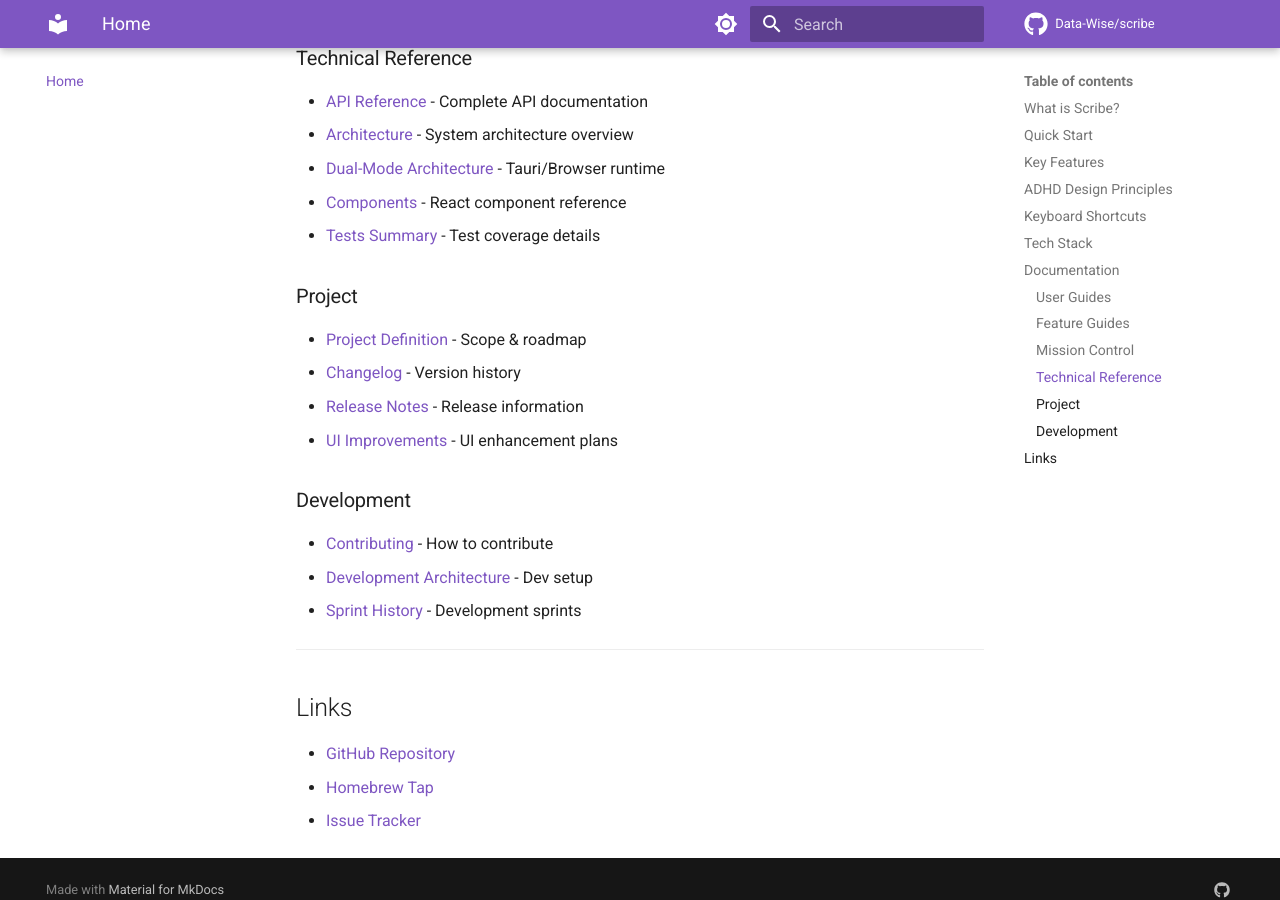
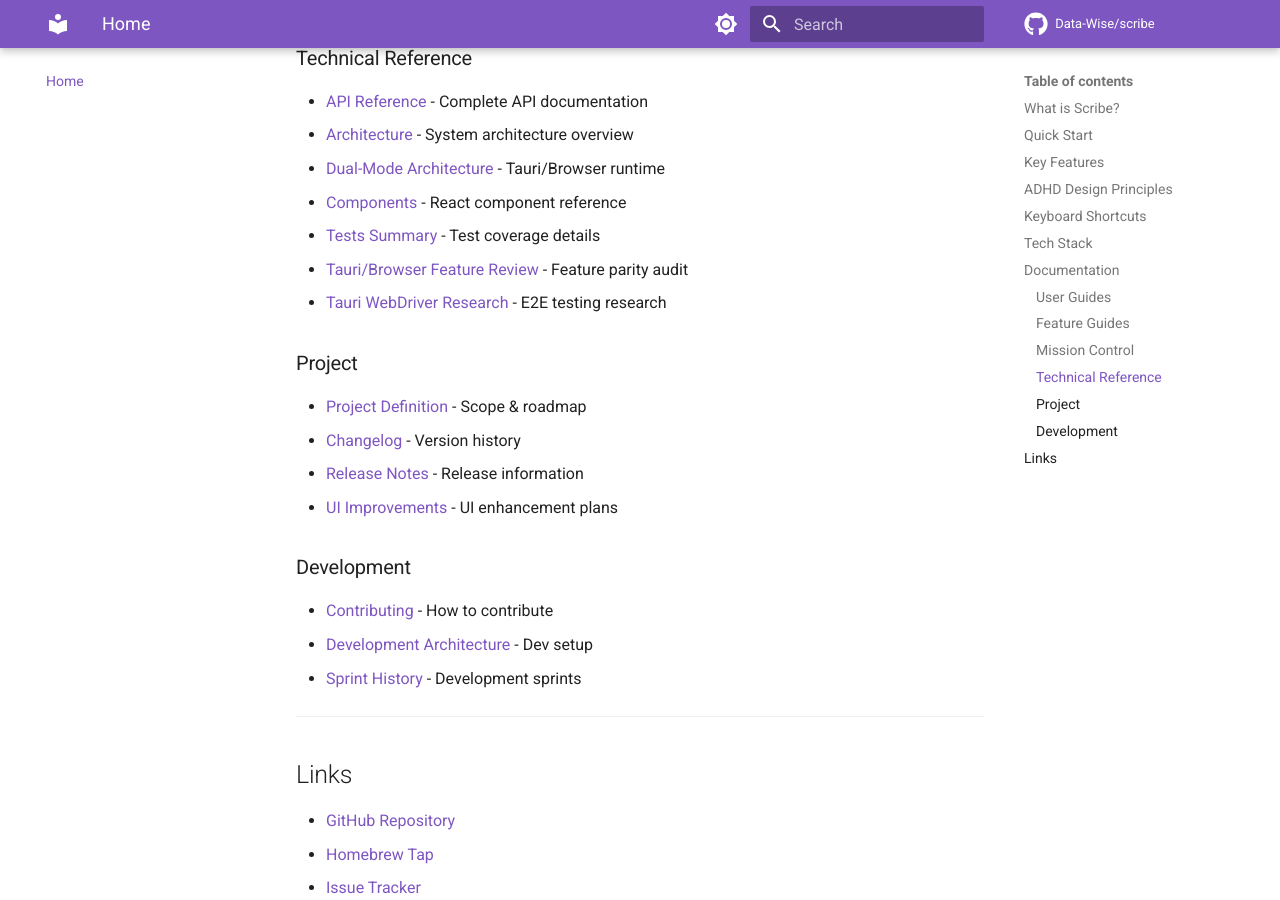
Before and after one commit to Data-Wise/scribe, an MkDocs documentation site: the page built from docs/index.md, in a window 1280 px wide and 900 px high, scrolled down 3694 px. Built offline with MkDocs 1.6.1 and Material for MkDocs 9.7.7, drawn with Linux system fonts in a browser that asks for light colours; comment, search, counter and statistics services are not loaded; part of the change alters nothing that is shown.

Commit message:
docs: Update site for v1.2.1 release
- Update version badge to 1.2.1
- Update test count to 1,041 (759 unit + 282 E2E)
- Add new docs to navigation:
  - Dual-Mode Architecture
  - Tauri/Browser Feature Review
  - Tauri WebDriver Research
- Clean up orphaned planning nav entries

🤖 Generated with [Claude Code](https://claude.com/claude-code)

Co-Authored-By: Claude Opus 4.5 <noreply@anthropic.com>

```diff
--- a/docs/index.md
+++ b/docs/index.md
@@ -3,9 +3,9 @@
 > **ADHD-Friendly Distraction-Free Writer**
 
 [![Status](https://img.shields.io/badge/status-active-brightgreen)]()
-[![Version](https://img.shields.io/badge/version-1.2.0-blue)]()
-[![Progress](https://img.shields.io/badge/progress-100%25-brightgreen)]()
-[![Tests](https://img.shields.io/badge/tests-233%20passing-brightgreen)]()
+[![Version](https://img.shields.io/badge/version-1.2.1-blue)]()
+[![Progress](https://img.shields.io/badge/progress-55%25-yellow)]()
+[![Tests](https://img.shields.io/badge/tests-1041%20passing-brightgreen)]()
 
 ---
 
@@ -147,6 +147,8 @@ npm run dev
 - [Dual-Mode Architecture](DUAL-MODE-ARCHITECTURE.md) - Tauri/Browser runtime
 - [Components](COMPONENTS.md) - React component reference
 - [Tests Summary](reference/TESTS_SUMMARY.md) - Test coverage details
+- [Tauri/Browser Feature Review](TAURI-BROWSER-FEATURE-REVIEW.md) - Feature parity audit
+- [Tauri WebDriver Research](TAURI-WEBDRIVER-RESEARCH.md) - E2E testing research
 
 ### Project
 
--- a/mkdocs.yml
+++ b/mkdocs.yml
@@ -73,7 +73,10 @@ nav:
   - Reference:
     - API Reference: API.md
     - Architecture: ARCHITECTURE.md
+    - Dual-Mode Architecture: DUAL-MODE-ARCHITECTURE.md
     - Components: COMPONENTS.md
+    - Tauri/Browser Feature Review: TAURI-BROWSER-FEATURE-REVIEW.md
+    - Tauri WebDriver Research: TAURI-WEBDRIVER-RESEARCH.md
     - Project Definition: reference/PROJECT-DEFINITION.md
     - Changelog: reference/CHANGELOG.md
     - Test Summary: reference/TESTS_SUMMARY.md
@@ -82,14 +85,7 @@ nav:
     - Sprint Planning: development/sprints.md
     - Contributing: development/contributing.md
   - Planning:
-    - Release Plan: planning/V1_RELEASE_PLAN.md
-    - UI Improvements Roadmap: planning/UI-IMPROVEMENTS-CONSOLIDATED.md
-    - Sprint 22 - Editor Modes: planning/SPRINT-22-EDITOR-MODES.md
-    - Sprint 21 - Mission Control: planning/SPRINT-21-MISSION-CONTROL.md
-    - Sprint 13 - Project System: planning/SPRINT-13-PROJECT-SYSTEM.md
-    - Sprint 12 - UI Polish: planning/SPRINT-12-UI-POLISH.md
-    - Sprint 11: planning/SPRINT-11-PLAN.md
-    - Sprint 10: planning/SPRINT-10-COMPLETE.md
+    - Planning Index: planning/INDEX.md
   - Guides:
     - Mission Control Walkthrough: MISSION-CONTROL-WALKTHROUGH.md
 
```
